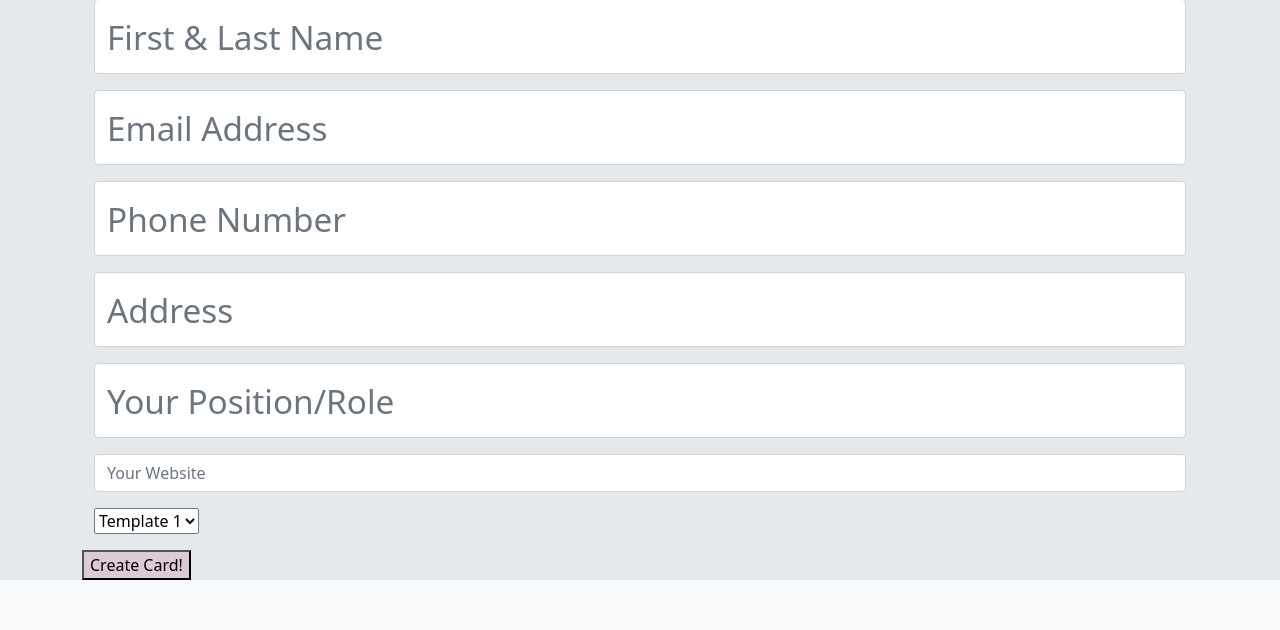
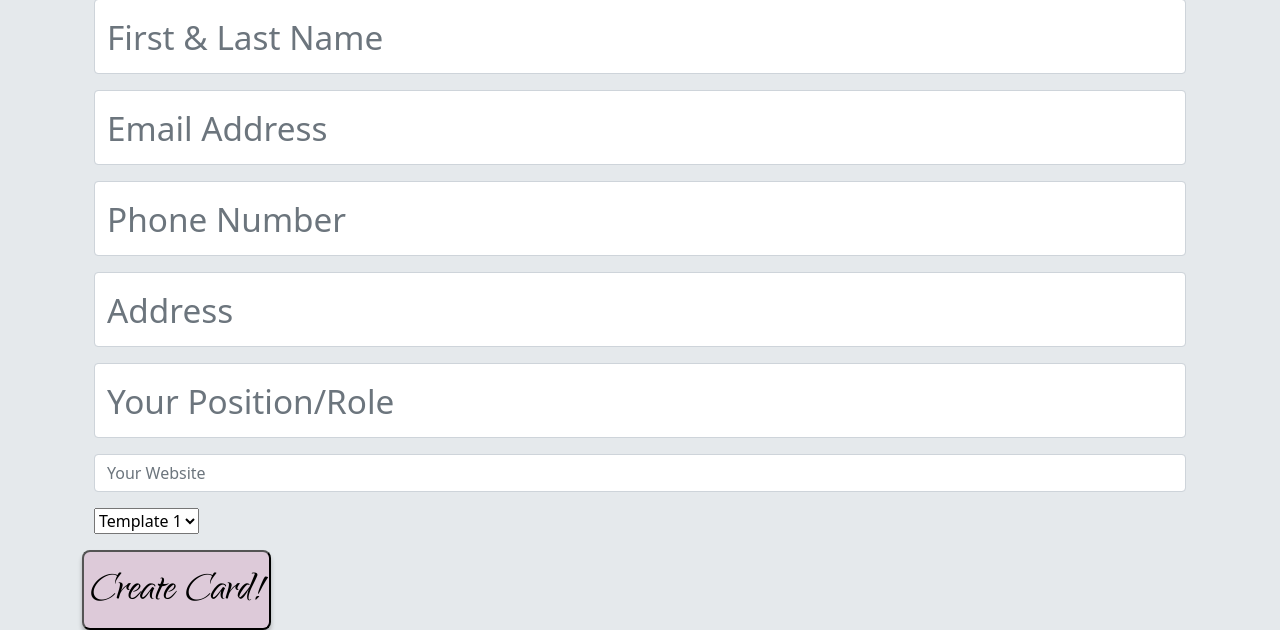
Before and after one commit to kylejava/nwHacks, a Flask app: page /userinput in a window 1280 px wide. Shown: the part 277-907 px from the top of the page. Before the commit the page ends 857 px from the top, so only its background shows below. Run offline with Flask 2, Linux system fonts and the light colour scheme; some libraries are stand-ins or nearby versions.

Commit message:
time to catch this W

```diff
--- a/static/stylesheets/userinput.css
+++ b/static/stylesheets/userinput.css
@@ -8,6 +8,15 @@
   font-family: Qwigley;
 }
 
+input[type=submit]{
+  width: 450x;
+height: 80px;
+background: #DDCAD9;
+box-shadow: 0px 4px 4px rgba(0, 0, 0, 0.25);
+border-radius: 8px;
+font-size: 50px;
+font-family: Qwigley;
+}
 .divHeader{
   font-family: Qwigley;
   font-size: 76px;
--- a/templates/userinput.html
+++ b/templates/userinput.html
@@ -67,7 +67,7 @@
             <option value="template-three">Template 3</option>
           </select>
         </div>
-        <input class="ml-2"type="Submit" name="" value="Create Card!">
+        <input class="ml-2 pb-5"type="Submit" name="" value="Create Card!">
       </form>
     </div>
     <script src="https://www.gstatic.com/firebasejs/8.2.2/firebase-app.js"></script>
```
